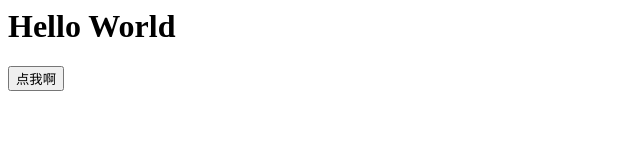
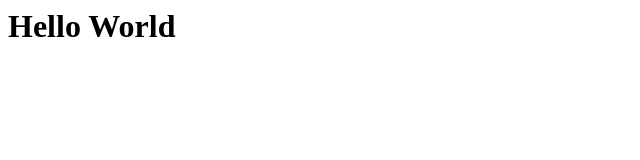
Before and after one commit to chenlingmin/chenlingmin.github.io, a plain HTML site: page index.html in a window 1280 px wide. Shown: the whole page, without its empty margins (0-640 px from the left). Drawn offline with Linux system fonts and the light colour scheme.

Commit message:
Update index.html

```diff
--- a/index.html
+++ b/index.html
@@ -3,6 +3,5 @@
 
 	<body>
 		<h1>Hello World</h1>
-		<input type="button" onclick="alert('傻逼')" value="点我啊"/>
 	</body>
 </html>
```
